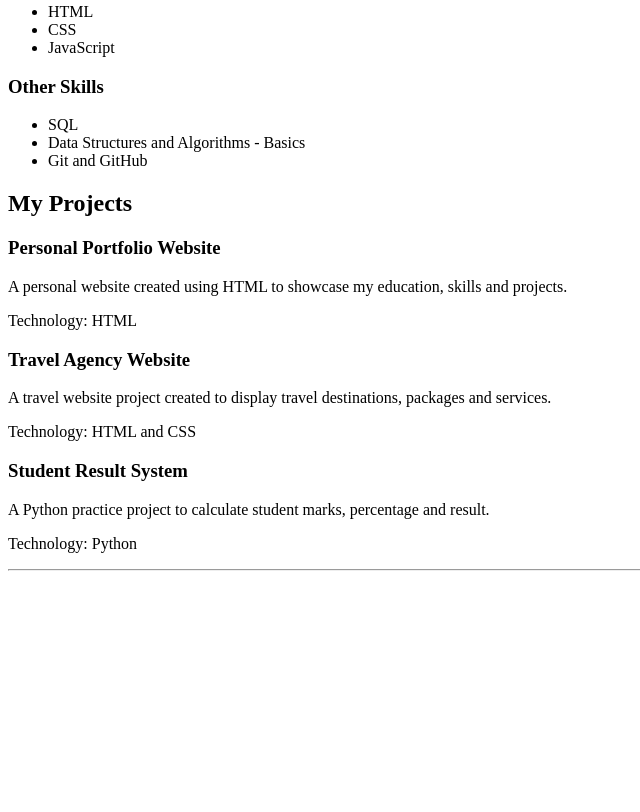
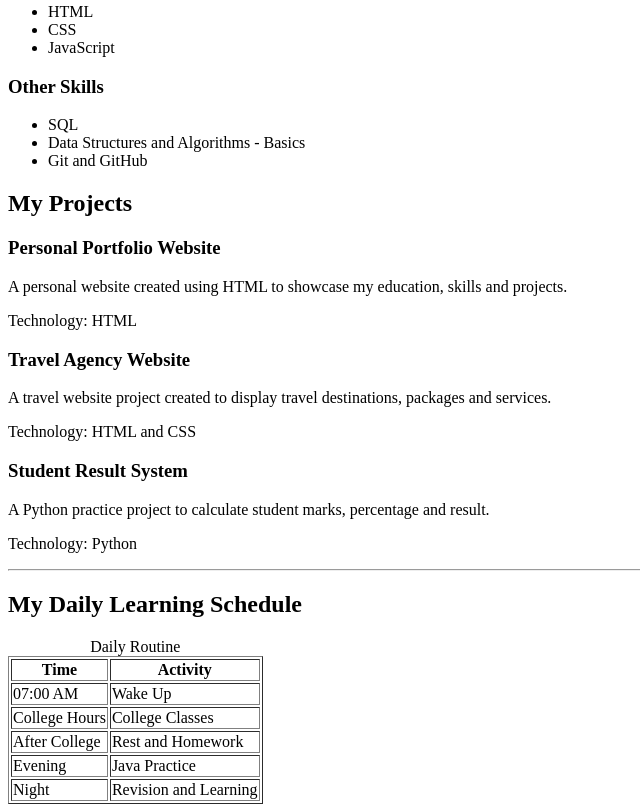
Before and after one commit to surajchaudhary87/HTML_In_50_Days, a plain HTML site: page Day_50/index.html in a window 1280 px wide. Shown: the part 969-1781 px from the top of the page, without its empty margins (0-640 px from the left). Before the commit the page ends 1548 px from the top, so only its background shows below. Drawn offline with Linux system fonts and the light colour scheme.

Commit message:
Day 50: Added learning timetable in my personal portfolio

```diff
--- a/Day_50/index.html
+++ b/Day_50/index.html
@@ -181,7 +181,50 @@
 
         <hr>
 
-        <section>
+         <!-- Learning Timetable -->
+        <section id="timetable">
+
+            <h2>My Daily Learning Schedule</h2>
+
+            <table border="1">
+
+                <caption>Daily Routine</caption>
+
+                <thead>
+                    <tr>
+                        <th>Time</th>
+                        <th>Activity</th>
+                    </tr>
+                </thead>
+
+                <tbody>
+                    <tr>
+                        <td>07:00 AM</td>
+                        <td>Wake Up</td>
+                    </tr>
+
+                    <tr>
+                        <td>College Hours</td>
+                        <td>College Classes</td>
+                    </tr>
+
+                    <tr>
+                        <td>After College</td>
+                        <td>Rest and Homework</td>
+                    </tr>
+
+                    <tr>
+                        <td>Evening</td>
+                        <td>Java Practice</td>
+                    </tr>
+
+                    <tr>
+                        <td>Night</td>
+                        <td>Revision and Learning</td>
+                    </tr>
+                </tbody>
+
+            </table>
 
         </section>
 
```
